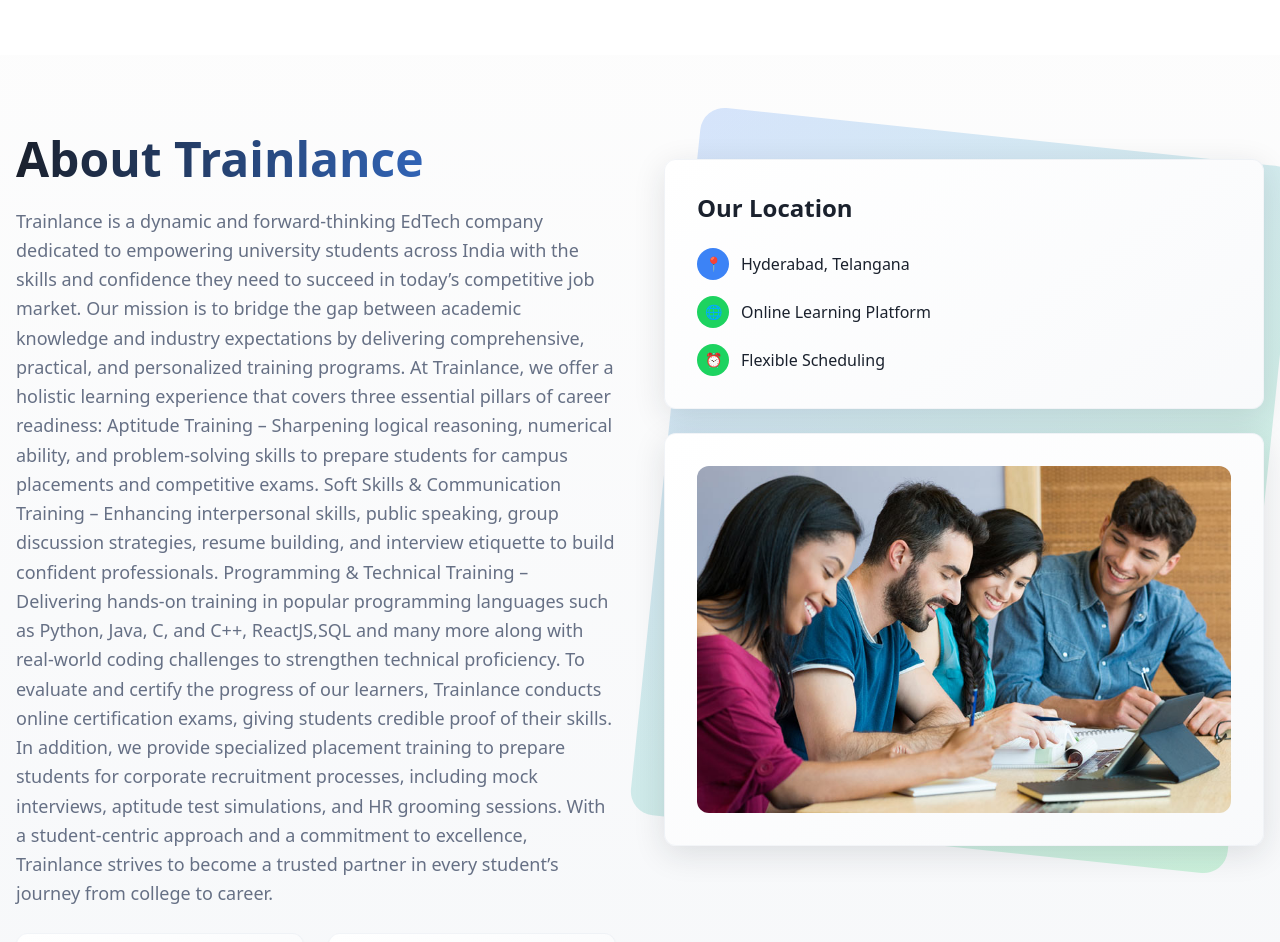
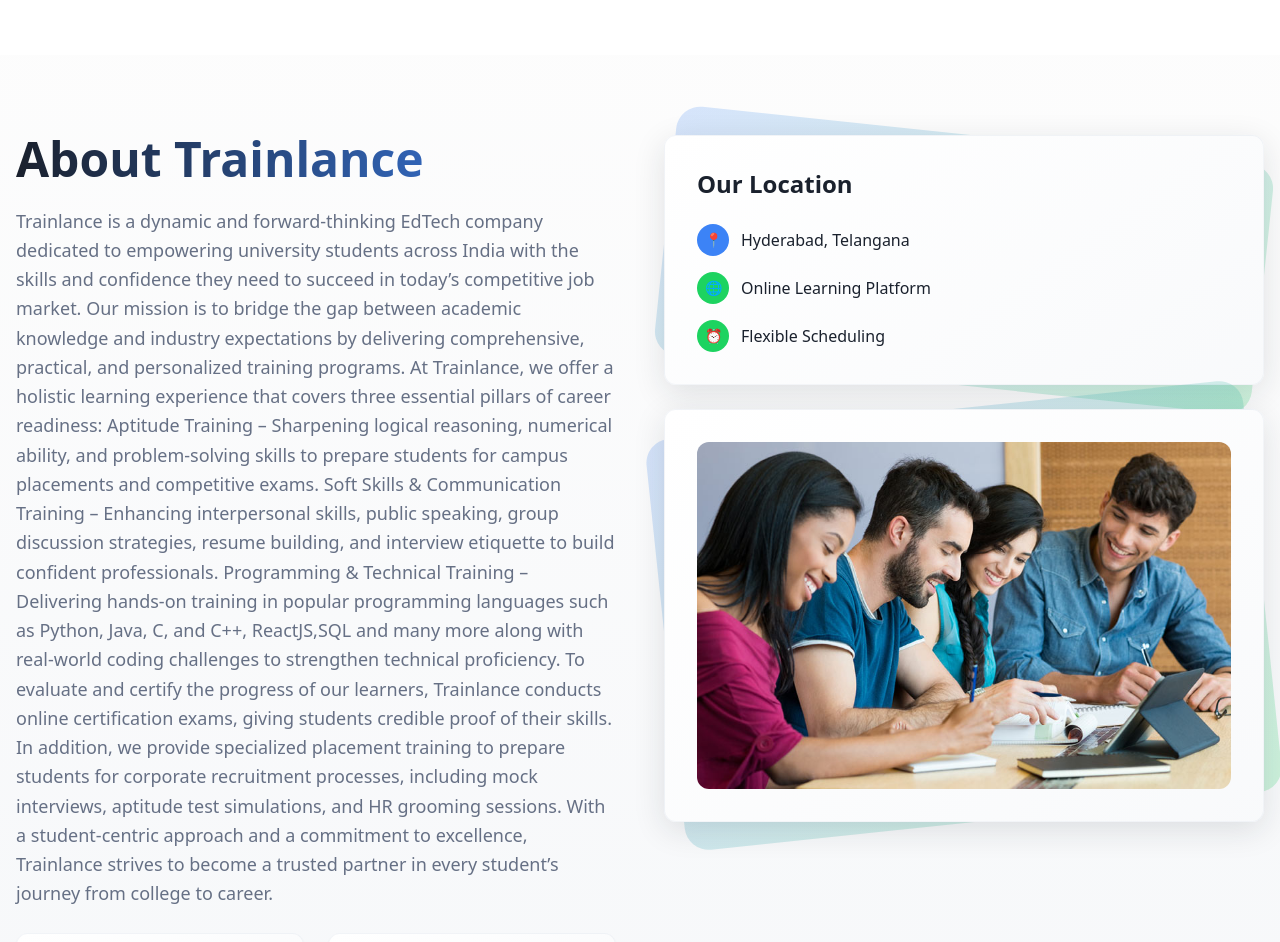
Before and after one commit to Manoharjuluri/Trainlanceweb, a React (Vite) app: page / in a window 1280 px wide. Shown: the part 2560-3502 px from the top of the page. Built offline with nearby package versions, Linux system fonts and the light colour scheme.

Commit message:
Refactor About component styling
Remove blue background from "Our Location" card and apply separate blue backgrounds to the card and the uploaded image for better visual distinction.

```diff
--- a/src/components/About.tsx
+++ b/src/components/About.tsx
@@ -57,6 +57,7 @@ With a student-centric approach and a commitment to excellence, Trainlance striv
           </div>
 
           <div className="relative space-y-6">
+            <div className="relative">
               <div className="absolute inset-0 bg-gradient-hero rounded-3xl transform rotate-6 opacity-20"></div>
               <Card className="relative bg-gradient-card backdrop-blur-sm border-border/30 shadow-strong">
                 <CardContent className="p-8">
@@ -83,7 +84,10 @@ With a student-centric approach and a commitment to excellence, Trainlance striv
                   </div>
                 </CardContent>
               </Card>
+            </div>
 
+            <div className="relative">
+              <div className="absolute inset-0 bg-gradient-hero rounded-3xl transform -rotate-6 opacity-20"></div>
               <Card className="relative bg-gradient-card backdrop-blur-sm border-border/30 shadow-strong">
                 <CardContent className="p-8">
                   <img
@@ -96,6 +100,7 @@ With a student-centric approach and a commitment to excellence, Trainlance striv
             </div>
           </div>
         </div>
+      </div>
     </section>
   );
 };
```
Lines whose indentation alone changed are shown as unchanged.
